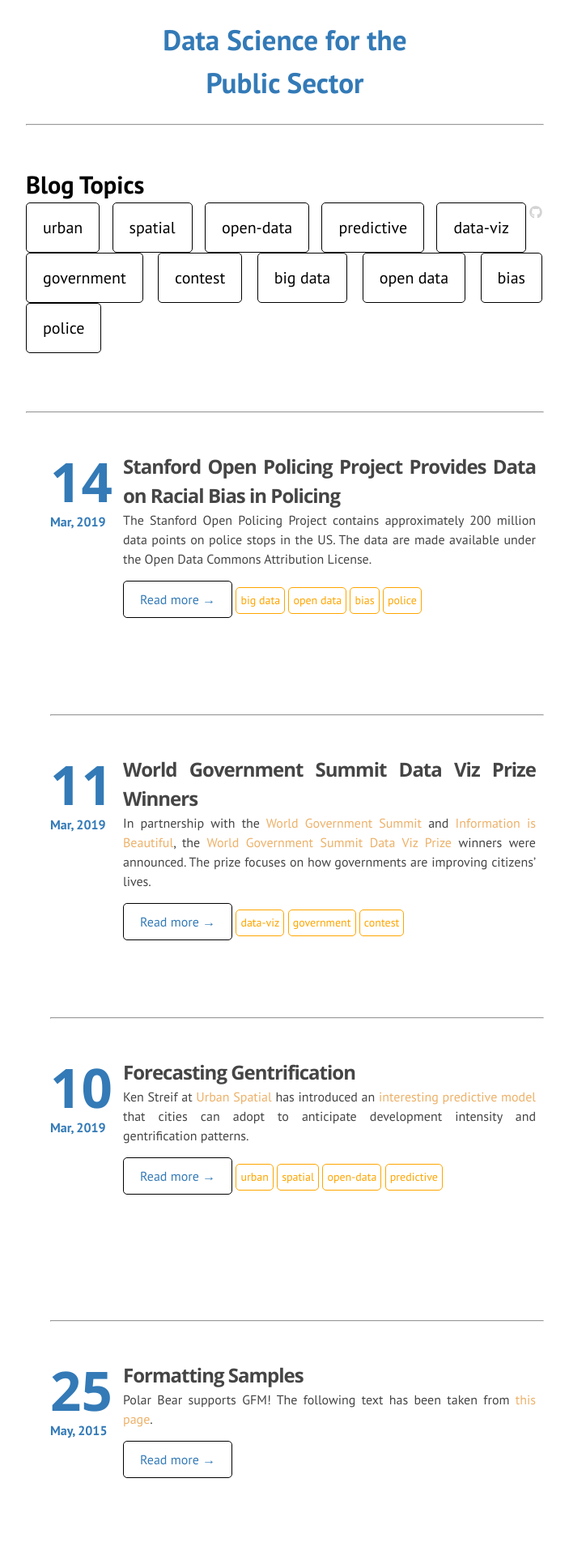
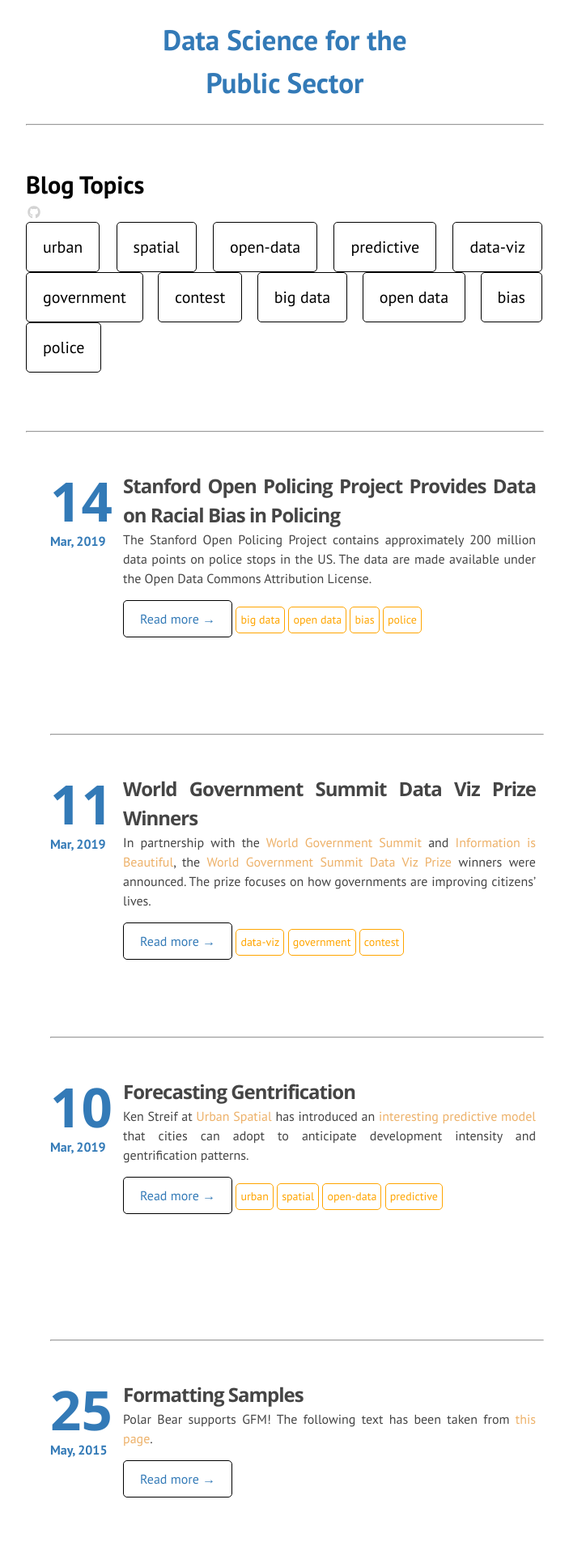
Before and after one commit to DS4PS/ds4ps.github.io, a Jekyll site: the page built from index.md, in a window 1280 px wide. Shown: the part 772-2692 px from the top of the page at 81% size, without its empty margins (288-991 px from the left). Built offline with Jekyll 4.4.1, drawn with Linux system fonts in a browser that asks for light colours; nearby versions of some CDN libraries; library files that are not in the unit come from our copies.

Commit message:
Update index.html

```diff
--- a/_layouts/index.html
+++ b/_layouts/index.html
@@ -24,8 +24,8 @@ layout: default
  <br>
  <br>
  <h1 class="page-heading">Blog Topics</h1>
- <a class="page-link" href="https://github.com/DS4PS/ds4ps.github.io/tree/master/_posts" target="_blank" style="float:right;">
- <i class="fab fa-github fa-1.5x" style="color:lightgray;"></i>
+ <a class="page-link" href="https://github.com/DS4PS/ds4ps.github.io/tree/master/_posts" target="_blank">
+ <i class="fab fa-github fa-1x" style="color:lightgray;text-align:right;"></i>
  </a>
 
 <div>
```
